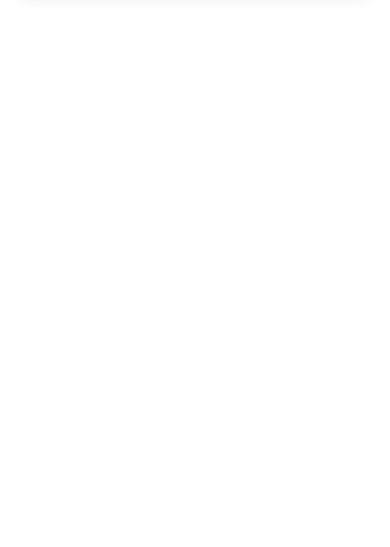
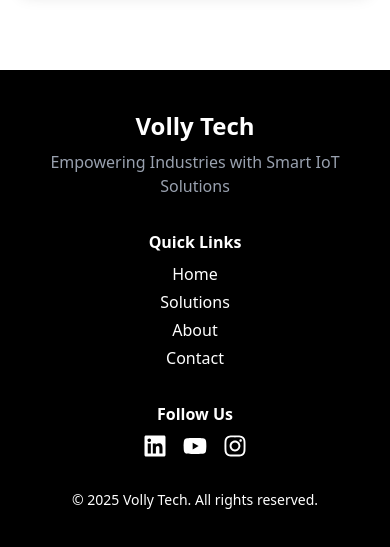
Before and after one commit to 0xM3x/volly_tech, a React (Vite) app: page / in a window 390 px wide. Shown: the part 3685-4232 px from the top of the page. Before the commit the page ends 3755 px from the top, so only its background shows below. Built offline with nearby package versions, Linux system fonts and the light colour scheme.

Commit message:
add responsive footer with quick links and social media icons

```diff
--- /dev/null
+++ b/src/components/Footer.jsx
@@ -0,0 +1,40 @@
+import { FaLinkedin, FaYoutube, FaInstagram  } from "react-icons/fa";
+
+export default function Footer() {
+  return (
+    <footer className="bg-black text-white py-10">
+      <div className="max-w-6xl mx-auto grid grid-cols-1 sm:grid-cols-3 gap-8 px-4 text-center sm:text-left">
+
+        <div>
+          <h3 className="text-2xl font-bold mb-2">Volly Tech</h3>
+          <p className="text-gray-400">
+            Empowering Industries with Smart IoT Solutions
+          </p>
+        </div>
+
+        <div>
+          <h4 className="font-semibold mb-2">Quick Links</h4>
+          <ul className="space-y-1">
+            <li><a href="#" className="hover:underline">Home</a></li>
+            <li><a href="#" className="hover:underline">Solutions</a></li>
+            <li><a href="#" className="hover:underline">About</a></li>
+            <li><a href="#" className="hover:underline">Contact</a></li>
+          </ul>
+        </div>
+
+        <div>
+          <h4 className="font-semibold mb-2">Follow Us</h4>
+          <div className="flex justify-center sm:justify-start space-x-4">
+            <a href="#" aria-label="LinkedIn"><FaLinkedin size={24} /></a>
+            <a href="#" aria-label="YouTube"><FaYoutube size={24} /></a>
+            <a href="#" aria-label="Instagram"><FaInstagram size={24} /></a>
+          </div>
+        </div>
+      </div>
+
+      <div className="mt-8 text-center text-sm text-muted">
+        © {new Date().getFullYear()} Volly Tech. All rights reserved.
+      </div>
+    </footer>
+  );
+}
--- a/src/pages/Home.jsx
+++ b/src/pages/Home.jsx
@@ -4,6 +4,7 @@ import SolutionsSection from "../components/SolutionsSection";
 import PartnersSection from "../components/PartnersSection";
 import AboutSection from '../components/AboutSection';
 import ContactSection from '../components/ContactSection';
+import Footer from '../components/Footer';
 
 export default function Home() {
   return (
@@ -14,6 +15,7 @@ export default function Home() {
       <PartnersSection />
       <AboutSection />
       <ContactSection />
+      <Footer />
     </div>
   );
 }
```
